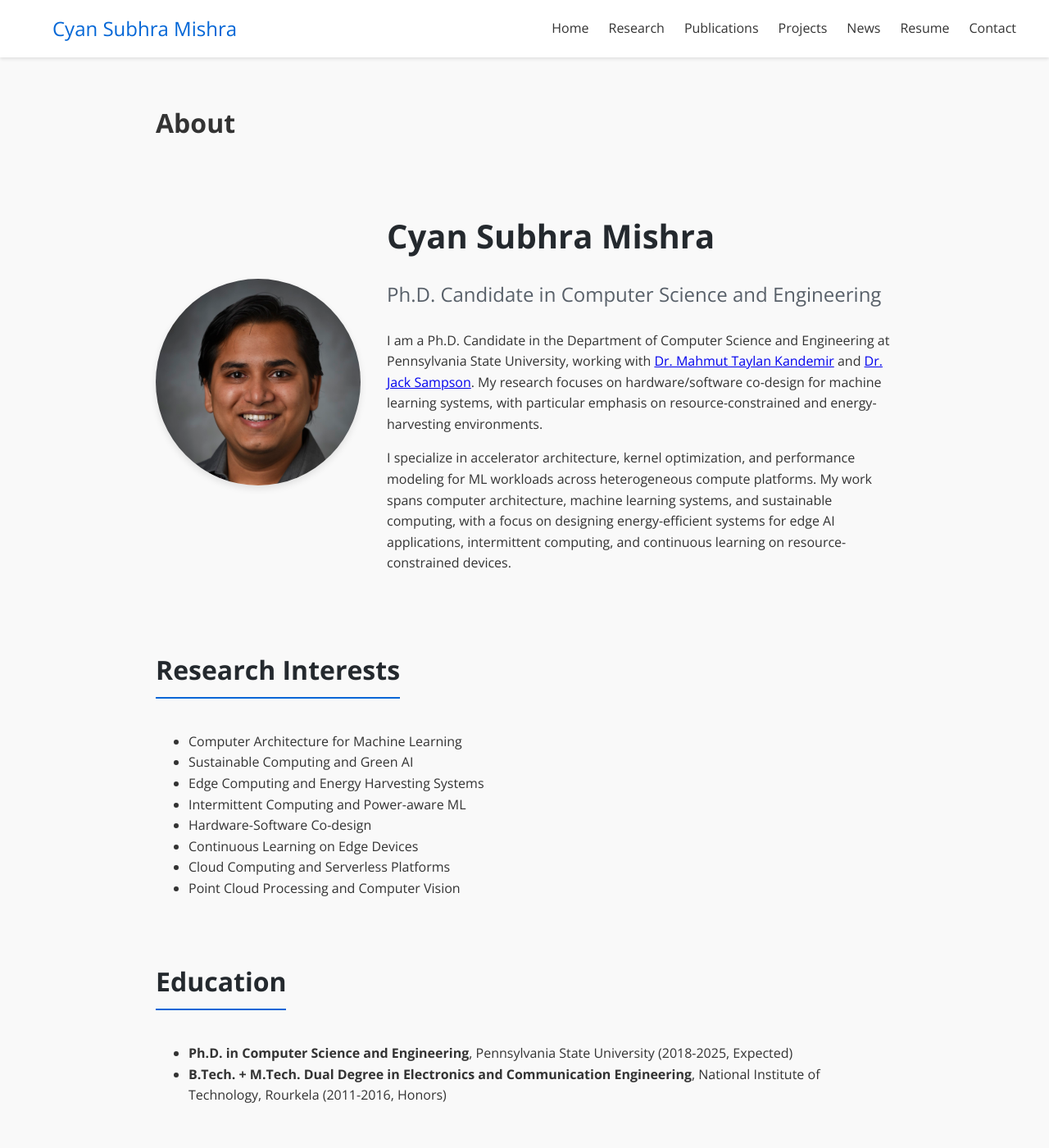
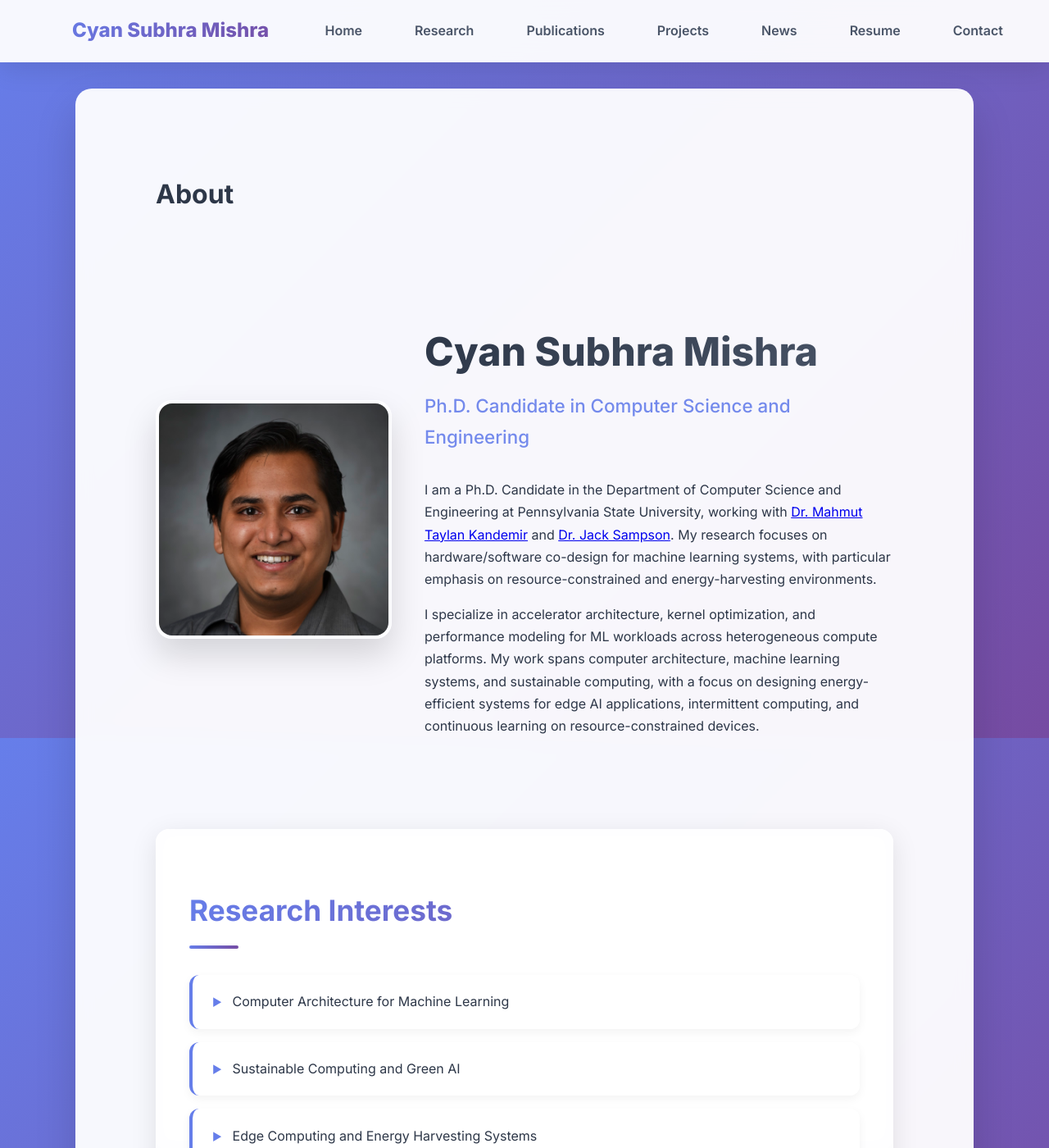
Before and after one commit to cyanmishra92/cyanmishra92.github.io, a Jekyll site: the page built from index.md, in a window 1280 px wide and 1400 px high. Shown: the whole window at 82% size. Built offline with Jekyll 4.4.1, drawn with Linux system fonts in a browser that asks for light colours; comment, search, counter and statistics services are not loaded; a style sheet for code colours, icons or effects is not loaded.

Commit message:
🎨 Major website design overhaul - modern, professional aesthetic
Visual Design Enhancements:
- Modern gradient background with glassmorphism effects
- Enhanced typography with Inter font family
- Sophisticated color scheme with blue/purple gradients
- Professional card-based layouts with subtle shadows

Layout Improvements:
- Glassmorphism main content container with backdrop blur
- Enhanced profile section with improved image styling
- Modern section cards with gradient accents
- Interactive hover effects and smooth transitions

User Experience:
- Smooth fade-in animation on page load
- Interactive navigation with hover states
- Enhanced button designs with gradient backgrounds
- Professional publication cards with improved typography
- Responsive design optimizations for mobile devices

Professional Polish:
- Gradient text effects for headings and branding
- Enhanced spacing and visual hierarchy
- Modern border radius and shadow systems
- Improved accessibility with better contrast ratios

🤖 Generated with [Claude Code](https://claude.ai/code)

Co-Authored-By: Claude <noreply@anthropic.com>

```diff
--- a/_layouts/default.html
+++ b/_layouts/default.html
@@ -13,7 +13,7 @@
   <link rel="stylesheet" href="https://cdnjs.cloudflare.com/ajax/libs/font-awesome/6.4.0/css/all.min.css">
 
   <!-- Google Fonts -->
-  <link href="https://fonts.googleapis.com/css2?family=Open+Sans:wght@300;400;600;700&family=Roboto:wght@300;400;500;700&display=swap" rel="stylesheet">
+  <link href="https://fonts.googleapis.com/css2?family=Inter:wght@300;400;500;600;700;800;900&family=Open+Sans:wght@300;400;600;700&display=swap" rel="stylesheet">
 
   <!-- Academicons -->
   <link rel="stylesheet" href="https://cdn.jsdelivr.net/gh/jpswalsh/academicons@1/css/academicons.min.css">
--- a/assets/css/main.css
+++ b/assets/css/main.css
@@ -1,11 +1,19 @@
 /* Base styles */
 body {
-  font-family: 'Open Sans', sans-serif;
-  line-height: 1.6;
-  color: #333;
+  font-family: 'Inter', 'Segoe UI', -apple-system, BlinkMacSystemFont, 'Roboto', sans-serif;
+  line-height: 1.7;
+  color: #2d3748;
   margin: 0;
   padding: 0;
-  background-color: #f9f9f9;
+  background: linear-gradient(135deg, #667eea 0%, #764ba2 100%);
+  background-attachment: fixed;
+  min-height: 100vh;
+  animation: fadeIn 0.8s ease-in;
+}
+
+@keyframes fadeIn {
+  from { opacity: 0; transform: translateY(20px); }
+  to { opacity: 1; transform: translateY(0); }
 }
 
 .container {
@@ -14,13 +22,26 @@ body {
   padding: 0 20px;
 }
 
+/* Main content wrapper */
+main.container {
+  background: rgba(255, 255, 255, 0.95);
+  backdrop-filter: blur(10px);
+  border-radius: 20px;
+  margin: 2rem auto;
+  padding: 3rem;
+  box-shadow: 0 25px 50px rgba(0, 0, 0, 0.15);
+  max-width: 1000px;
+}
+
 /* Header styles */
 .site-header {
-  background-color: #fff;
-  box-shadow: 0 2px 4px rgba(0,0,0,0.1);
+  background: rgba(255, 255, 255, 0.95);
+  backdrop-filter: blur(15px);
+  box-shadow: 0 8px 32px rgba(0, 0, 0, 0.1);
   position: sticky;
   top: 0;
   z-index: 100;
+  border-bottom: 1px solid rgba(255, 255, 255, 0.2);
 }
 
 .navbar {
@@ -36,8 +57,12 @@ body {
 }
 
 .navbar-brand a {
-  color: #0366d6;
+  background: linear-gradient(135deg, #667eea 0%, #764ba2 100%);
+  -webkit-background-clip: text;
+  -webkit-text-fill-color: transparent;
+  background-clip: text;
   text-decoration: none;
+  font-weight: 800;
 }
 
 .navbar-menu {
@@ -50,15 +75,20 @@ body {
 }
 
 .navbar-item {
-  color: #333;
+  color: #4a5568;
   text-decoration: none;
-  margin-left: 1.5rem;
-  font-weight: 500;
-  transition: color 0.3s ease;
+  margin-left: 2rem;
+  font-weight: 600;
+  padding: 0.5rem 1rem;
+  border-radius: 8px;
+  transition: all 0.3s ease;
+  position: relative;
 }
 
 .navbar-item:hover {
-  color: #0366d6;
+  color: #667eea;
+  background: rgba(102, 126, 234, 0.1);
+  transform: translateY(-1px);
 }
 
 /* Main content styles */
@@ -124,65 +154,131 @@ body {
   display: flex;
   flex-wrap: wrap;
   align-items: center;
-  gap: 2rem;
-  margin: 3rem 0;
+  gap: 3rem;
+  margin: 4rem 0;
+  padding: 2rem 0;
 }
 
 .profile-image {
-  flex: 0 0 250px;
+  flex: 0 0 280px;
+  position: relative;
 }
 
 .profile-image img {
   width: 100%;
-  border-radius: 50%;
-  box-shadow: 0 4px 8px rgba(0,0,0,0.1);
+  border-radius: 20px;
+  box-shadow: 0 20px 40px rgba(0, 0, 0, 0.15);
+  transition: transform 0.3s ease, box-shadow 0.3s ease;
+  border: 4px solid rgba(255, 255, 255, 0.8);
+}
+
+.profile-image img:hover {
+  transform: translateY(-8px);
+  box-shadow: 0 30px 60px rgba(0, 0, 0, 0.2);
 }
 
 .profile-content {
   flex: 1;
-  min-width: 300px;
+  min-width: 350px;
 }
 
 .profile-content h1 {
-  font-size: 2.5rem;
+  font-size: 3rem;
   margin-bottom: 0.5rem;
-  color: #24292e;
+  background: linear-gradient(135deg, #2d3748 0%, #4a5568 100%);
+  -webkit-background-clip: text;
+  -webkit-text-fill-color: transparent;
+  background-clip: text;
+  font-weight: 800;
+  line-height: 1.2;
 }
 
 .profile-content h2 {
-  font-size: 1.5rem;
-  font-weight: 400;
-  color: #586069;
-  margin-bottom: 1.5rem;
+  font-size: 1.4rem;
+  font-weight: 500;
+  color: #667eea;
+  margin-bottom: 2rem;
+  opacity: 0.9;
 }
 
 /* Section styles */
 .section {
-  margin: 3rem 0;
+  margin: 4rem 0;
+  padding: 2.5rem;
+  background: rgba(255, 255, 255, 0.7);
+  border-radius: 16px;
+  backdrop-filter: blur(10px);
+  border: 1px solid rgba(255, 255, 255, 0.3);
+  box-shadow: 0 8px 32px rgba(0, 0, 0, 0.1);
 }
 
 .section-title {
-  font-size: 2rem;
-  margin-bottom: 1.5rem;
-  color: #24292e;
-  border-bottom: 2px solid #0366d6;
-  padding-bottom: 0.5rem;
-  display: inline-block;
+  font-size: 2.2rem;
+  margin-bottom: 2rem;
+  background: linear-gradient(135deg, #667eea 0%, #764ba2 100%);
+  -webkit-background-clip: text;
+  -webkit-text-fill-color: transparent;
+  background-clip: text;
+  font-weight: 700;
+  position: relative;
+  padding-bottom: 1rem;
+}
+
+.section-title::after {
+  content: '';
+  position: absolute;
+  bottom: 0;
+  left: 0;
+  width: 60px;
+  height: 4px;
+  background: linear-gradient(135deg, #667eea 0%, #764ba2 100%);
+  border-radius: 2px;
+}
+
+/* Enhanced lists */
+.section ul {
+  list-style: none;
+  padding: 0;
+}
+
+.section li {
+  background: rgba(255, 255, 255, 0.8);
+  margin: 1rem 0;
+  padding: 1.2rem 1.5rem;
+  border-radius: 12px;
+  border-left: 4px solid #667eea;
+  box-shadow: 0 4px 12px rgba(0, 0, 0, 0.05);
+  transition: all 0.3s ease;
+  position: relative;
+}
+
+.section li:hover {
+  transform: translateX(8px);
+  box-shadow: 0 8px 25px rgba(102, 126, 234, 0.15);
+  border-left-color: #764ba2;
+}
+
+.section li::before {
+  content: '▶';
+  color: #667eea;
+  font-size: 0.8rem;
+  margin-right: 0.8rem;
 }
 
 /* Project cards */
 .projects-grid {
   display: grid;
-  grid-template-columns: repeat(auto-fill, minmax(300px, 1fr));
-  gap: 2rem;
+  grid-template-columns: repeat(auto-fill, minmax(320px, 1fr));
+  gap: 2.5rem;
 }
 
 .project-card {
-  background-color: #fff;
-  border-radius: 8px;
+  background: rgba(255, 255, 255, 0.9);
+  border-radius: 16px;
   overflow: hidden;
-  box-shadow: 0 4px 8px rgba(0,0,0,0.1);
-  transition: transform 0.3s ease, box-shadow 0.3s ease;
+  box-shadow: 0 10px 30px rgba(0, 0, 0, 0.1);
+  transition: all 0.4s ease;
+  border: 1px solid rgba(255, 255, 255, 0.3);
 }
 
 .project-card:hover {
@@ -306,11 +402,69 @@ body {
   text-decoration: underline;
 }
 
+/* Enhanced button styles */
+.btn {
+  display: inline-flex;
+  align-items: center;
+  gap: 0.5rem;
+  padding: 0.8rem 1.5rem;
+  background: linear-gradient(135deg, #667eea 0%, #764ba2 100%);
+  color: white;
+  text-decoration: none;
+  border-radius: 10px;
+  font-weight: 600;
+  transition: all 0.3s ease;
+  border: none;
+  cursor: pointer;
+  box-shadow: 0 4px 15px rgba(102, 126, 234, 0.4);
+}
+
+.btn:hover {
+  transform: translateY(-2px);
+  box-shadow: 0 8px 25px rgba(102, 126, 234, 0.6);
+  color: white;
+}
+
+/* Enhanced publication cards */
+.publication-item {
+  background: rgba(255, 255, 255, 0.9);
+  border-radius: 12px;
+  padding: 2rem;
+  margin-bottom: 2rem;
+  box-shadow: 0 6px 20px rgba(0, 0, 0, 0.08);
+  border-left: 4px solid #667eea;
+  transition: all 0.3s ease;
+}
+
+.publication-item:hover {
+  transform: translateY(-4px);
+  box-shadow: 0 12px 35px rgba(102, 126, 234, 0.15);
+}
+
+.publication-title {
+  font-size: 1.3rem;
+  margin-bottom: 0.8rem;
+  color: #2d3748;
+  font-weight: 600;
+  line-height: 1.4;
+}
+
 /* Responsive styles */
 @media (max-width: 768px) {
+  body {
+    font-size: 0.9rem;
+  }
+
+  main.container {
+    margin: 1rem;
+    padding: 2rem;
+    border-radius: 15px;
+  }
+
   .navbar {
     flex-direction: column;
     align-items: flex-start;
+    gap: 1rem;
   }
 
   .navbar-end {
```
